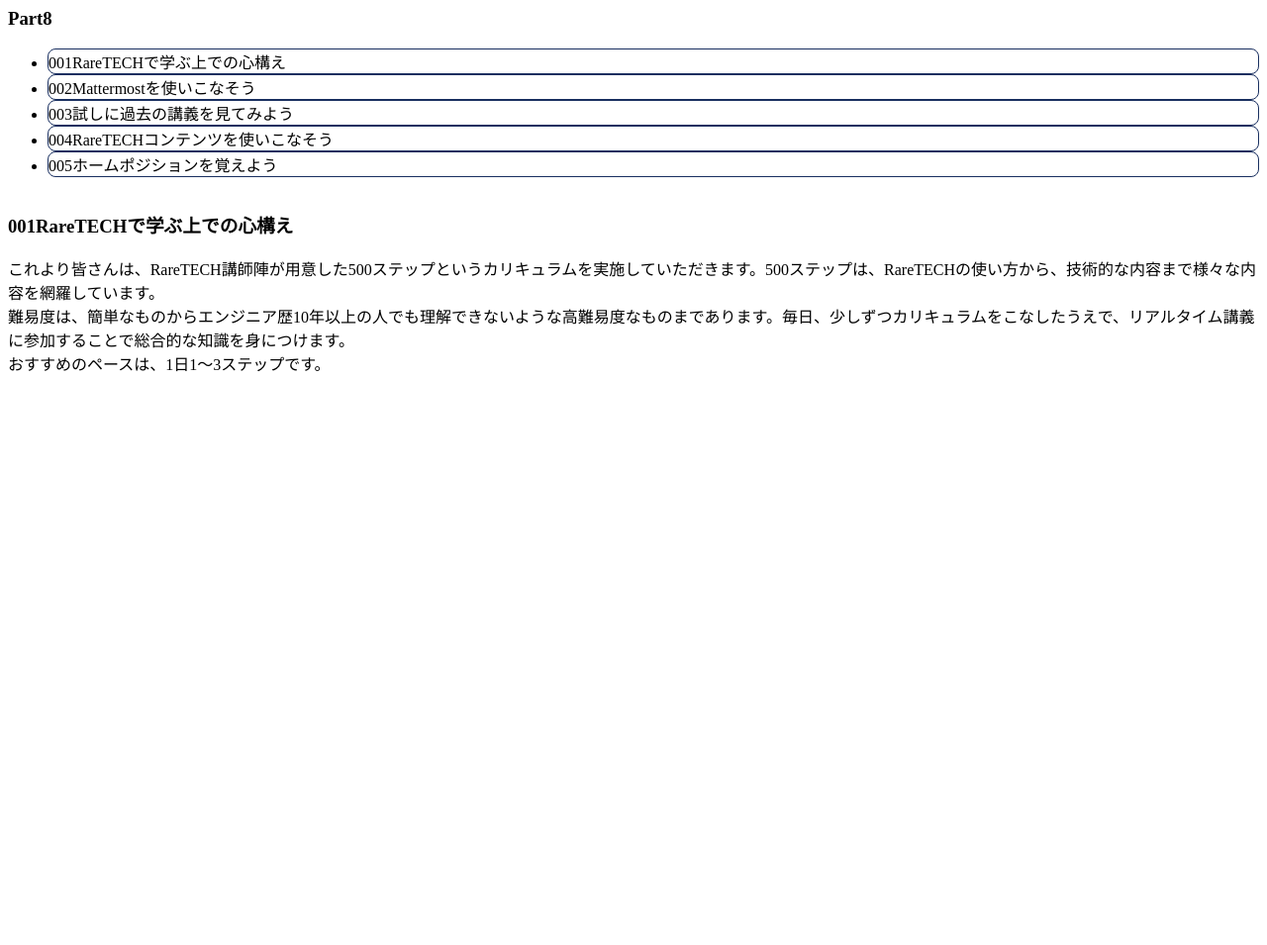
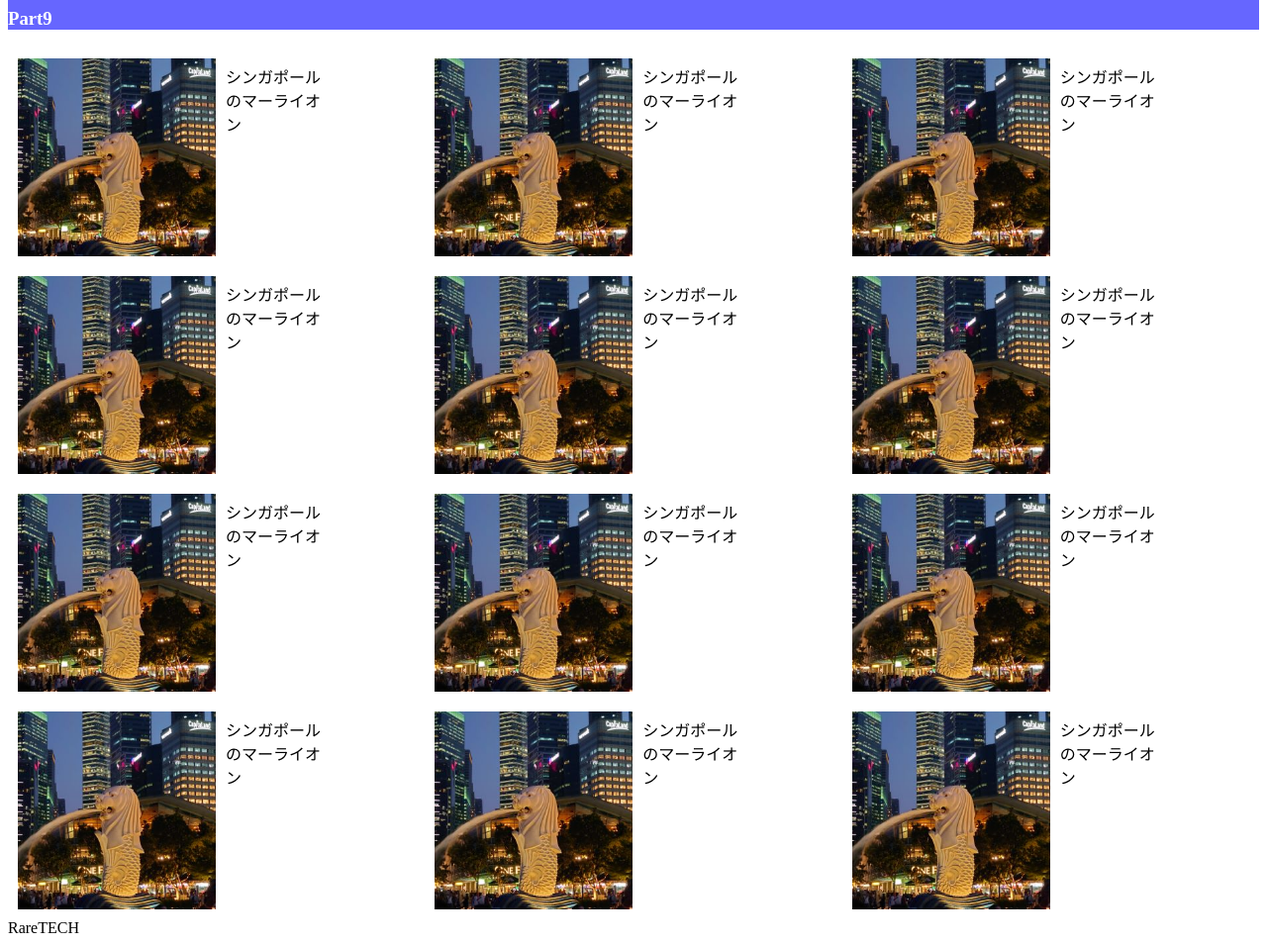
Before and after one commit to pirorintyo/HTML_Test_App, a plain HTML site: page index.html in a window 1280 px wide. Shown: the part 81-1036 px from the top of the page at 99% size. Before the commit the page ends 800 px from the top, so only its background shows below. Drawn offline with Linux system fonts and the light colour scheme.

Commit message:
Part9 様々なプロパティ

```diff
--- a/index.html
+++ b/index.html
@@ -1,32 +1,99 @@
 <!DOCTYPE html>
 <html lang="ja">
   <head>
-	<meta charset="UTF-8">
-	<link rel="stylesheet" href="styles.css">
+    <meta charset="UTF-8" />
+    <link
+      rel="stylesheet"
+      href="styles.css" />
     <title>Document</title>
   </head>
   <body>
     <header>
       <h1>CSSハンズオン</h1>
-<h3>Part8</h3>
+      <h3>Part9</h3>
     </header>
-
-<div>
-	<nav>
-		<ul>
-			<li>001RareTECHで学ぶ上での心構え</li>
-			<li>002Mattermostを使いこなそう</li>
-			<li>003試しに過去の講義を見てみよう</li>
-			<li>004RareTECHコンテンツを使いこなそう</li>
-			<li>005ホームポジションを覚えよう</li>
-		</ul>
-	</nav>
     <main>
-	<h3>001RareTECHで学ぶ上での心構え</h3>
-	<p>
-	これより皆さんは、RareTECH講師陣が用意した500ステップというカリキュラムを実施していただきます。500ステップは、RareTECHの使い方から、技術的な内容まで様々な内容を網羅しています。<br>難易度は、簡単なものからエンジニア歴10年以上の人でも理解できないような高難易度なものまであります。毎日、少しずつカリキュラムをこなしたうえで、リアルタイム講義に参加することで総合的な知識を身につけます。<br>おすすめのペースは、1日1～3ステップです。
-	</p>
+      <div class="container">
+        <div class="inner-container">
+          <img
+            src="lion-small.jpg"
+            alt="lion" />
+          <p>シンガポールのマーライオン</p>
+        </div>
+        <div class="inner-container">
+          <img
+            src="lion-small.jpg"
+            alt="lion" />
+          <p>シンガポールのマーライオン</p>
+        </div>
+        <div class="inner-container">
+          <img
+            src="lion-small.jpg"
+            alt="lion" />
+          <p>シンガポールのマーライオン</p>
+        </div>
+      </div>
+      <div class="container">
+        <div class="inner-container">
+          <img
+            src="lion-small.jpg"
+            alt="lion" />
+          <p>シンガポールのマーライオン</p>
+        </div>
+        <div class="inner-container">
+          <img
+            src="lion-small.jpg"
+            alt="lion" />
+          <p>シンガポールのマーライオン</p>
+        </div>
+        <div class="inner-container">
+          <img
+            src="lion-small.jpg"
+            alt="lion" />
+          <p>シンガポールのマーライオン</p>
+        </div>
+      </div>
+      <div class="container">
+        <div class="inner-container">
+          <img
+            src="lion-small.jpg"
+            alt="lion" />
+          <p>シンガポールのマーライオン</p>
+        </div>
+        <div class="inner-container">
+          <img
+            src="lion-small.jpg"
+            alt="lion" />
+          <p>シンガポールのマーライオン</p>
+        </div>
+        <div class="inner-container">
+          <img
+            src="lion-small.jpg"
+            alt="lion" />
+          <p>シンガポールのマーライオン</p>
+        </div>
+      </div>
+      <div class="container">
+        <div class="inner-container">
+          <img
+            src="lion-small.jpg"
+            alt="lion" />
+          <p>シンガポールのマーライオン</p>
+        </div>
+        <div class="inner-container">
+          <img
+            src="lion-small.jpg"
+            alt="lion" />
+          <p>シンガポールのマーライオン</p>
+        </div>
+        <div class="inner-container">
+          <img
+            src="lion-small.jpg"
+            alt="lion" />
+          <p>シンガポールのマーライオン</p>
+        </div>
+      </div>
     </main>
-</div>
+    <footer>RareTECH</footer>
   </body>
 </html>
--- a/styles.css
+++ b/styles.css
@@ -1,16 +1,19 @@
-li{
-	border: 1px solid #192F60;
-	border-radius:8px;
+div{
+	display:grid;
+	grid-template-columns:repeat(3,1fr);
+}
+
+img{
+	width:200px;
+	height:200px;
+	object-fit:cover;
+	margin:10px;
 }
 
 header{
-	border-radius:20px 20px 0 0;
+	color:white;
+	background-color:blue;
+	position:sticky;
+	top: 0;
+	opacity:0.6;
 }
-
-div{
-	border-radius:0 0 20px 20px;
-}
-
-main{
-	overflow:auto;
-}
```
Also changed, not shown: lion-small.jpg (added), 1 other file. Lines whose indentation alone changed are shown as unchanged.
